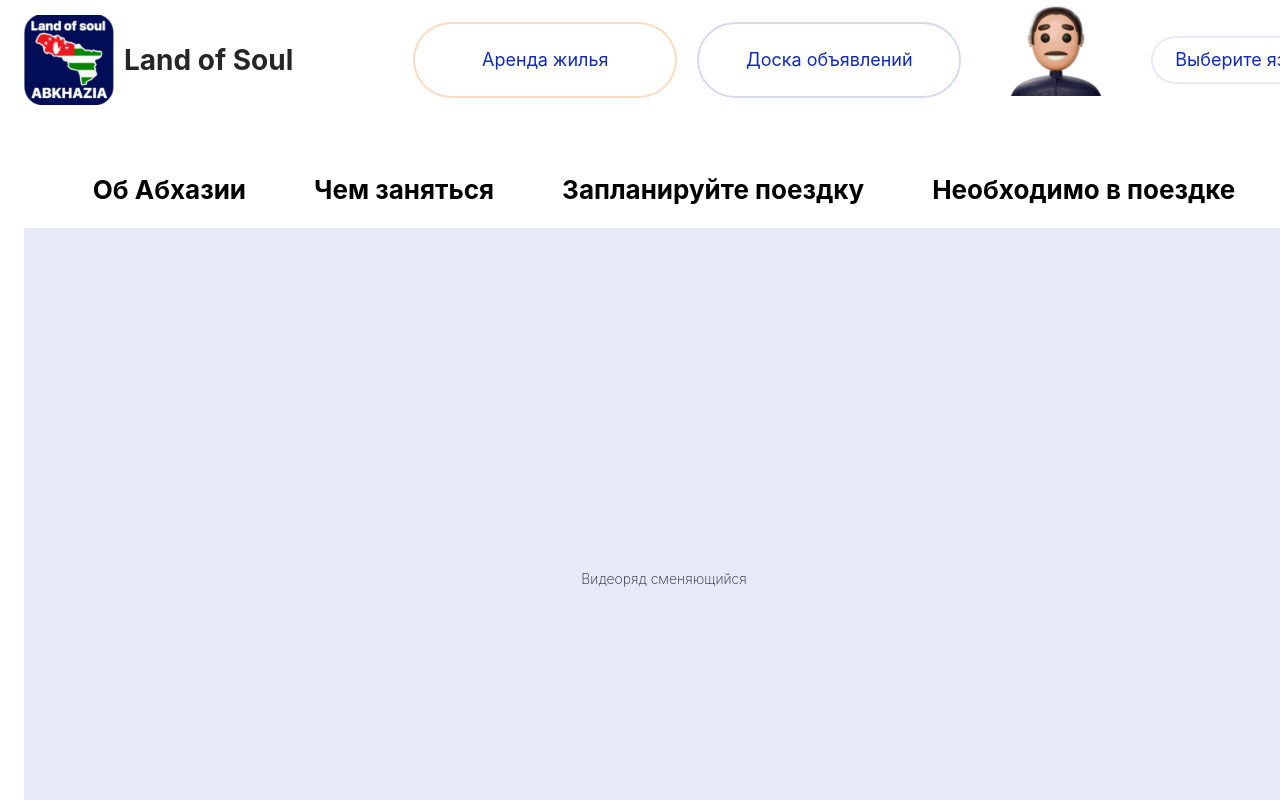
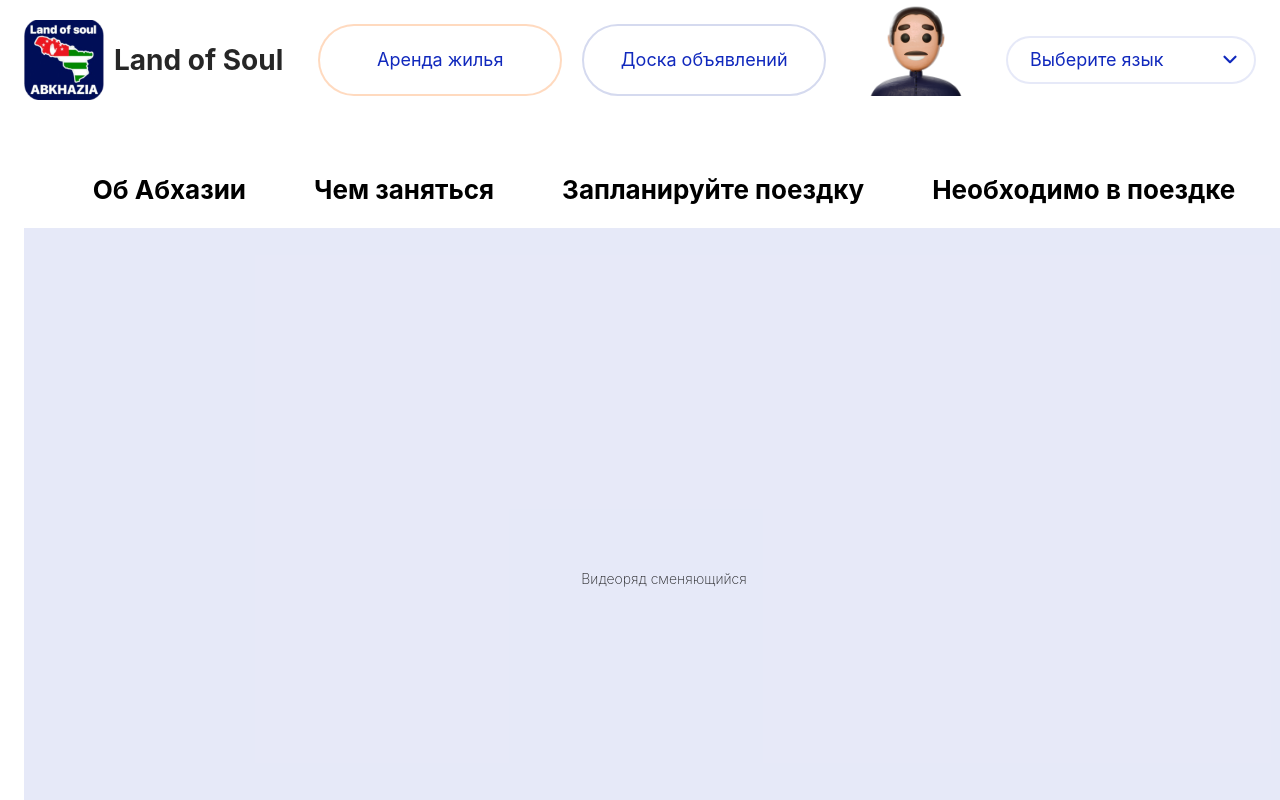
Before and after one commit to AAAlex2001/LOS, a Next.js app in the folder my-next-app/: page /Home/Home in a window 1280 px wide. Shown: the top 800 px of the page. Built offline with nearby package versions, Linux system fonts and the light colour scheme.

Commit message:
адаптив бургер меню

```diff
--- a/my-next-app/src/styles/components/Header.module.scss
+++ b/my-next-app/src/styles/components/Header.module.scss
@@ -1,41 +1,59 @@
+// Breakpoints
+$break-sm: 560px;
+$break-md: 768px;
+$break-lg: 1024px;
+$break-xl: 1440px;
+$break-xxl: 1920px;
+
+// --- Base Styles (Mobile First < 1024px) ---
 .header {
   position: relative;
   width: 100%;
   max-width: 1920px;
-  height: 120px;
+  height: 80px;
   margin: 0 auto;
   background: #ffffff;
-  padding: 0 24px;
+  padding: 0 16px;
   box-sizing: border-box;
-
   display: flex;
   align-items: center;
-  justify-content: flex-start;
-
-  // равномерный горизонтальный отступ между основными блоками (логотип, кнопки, человечек, селектор языка)
-  column-gap: 0;
-
-  // Decorative overflow allows the mascot image to overlap header on large screens
-  overflow: visible;
-
-  /* Default spacing for 1920px+ */
-  > .logoSection {
-    margin-right: 305px;
+  justify-content: space-between;
 }
 
-  > .nav {
-    margin-right: 99px;
-    gap: 32px;
+// Logo
+.logoSection {
+  display: flex;
+  align-items: center;
+  gap: 8px;
+  z-index: 1000; // Ensure logo is above overlay, but below the menu
 }
 
-  > .figureWrapper {
-    margin-right: 99px;
-  }
+.logoImage {
+  width: 60px;
+  height: 60px;
+  object-fit: cover;
 }
 
-/******** Burger Menu Button ********/
+.logoText {
+  font-family: 'Inter', sans-serif;
+  font-weight: 700;
+  font-size: 20px;
+  line-height: 1.1;
+  color: rgba(0, 0, 0, 0.85);
+  margin: 0;
+  white-space: nowrap;
+}
+
+// Desktop items - hidden on mobile
+.nav,
+.figureWrapper,
+.languageSelect {
+  display: none;
+}
+
+// --- Burger Menu ---
 .burgerButton {
-  display: none;
+  display: block; // Visible on mobile
   width: 48px;
   height: 48px;
   background: transparent;
@@ -43,7 +61,7 @@
   cursor: pointer;
   padding: 0;
   position: relative;
-  z-index: 1002;
+  z-index: 1002; // Above everything
 
   span {
     display: block;
@@ -59,37 +77,19 @@
     &:nth-child(1) {
       top: 14px;
     }
-
     &:nth-child(2) {
       top: 50%;
       transform: translate(-50%, -50%);
     }
-
     &:nth-child(3) {
       bottom: 14px;
     }
   }
-
-  &.active {
-    span:nth-child(1) {
-      top: 50%;
-      transform: translate(-50%, -50%) rotate(45deg);
 }
 
-    span:nth-child(2) {
-      opacity: 0;
-    }
-
-    span:nth-child(3) {
-      bottom: 50%;
-      transform: translate(-50%, 50%) rotate(-45deg);
-    }
-  }
-}
-
-/******** Mobile Menu Overlay ********/
+// --- Mobile Menu (Off-canvas) ---
 .mobileMenuOverlay {
-  display: none;
+  display: block; // Always in DOM for transitions
   position: fixed;
   top: 0;
   left: 0;
@@ -100,16 +100,12 @@
   opacity: 0;
   transition: opacity 0.3s ease;
   pointer-events: none;
-
-  &.active {
-    opacity: 1;
-    pointer-events: auto;
-  }
 }
 
-/******** Mobile Menu ********/
 .mobileMenu {
-  display: none;
+  display: flex;
+  flex-direction: column;
+  align-items: center;
   position: fixed;
   top: 0;
   right: -100%;
@@ -118,21 +114,54 @@
   height: 100%;
   background: #ffffff;
   box-shadow: -2px 0 10px rgba(0, 0, 0, 0.1);
-  z-index: 1000;
+  z-index: 1001;
   transition: right 0.3s ease;
   overflow-y: auto;
-  padding: 80px 24px 24px;
+  padding: 100px 24px 40px;
   box-sizing: border-box;
+  gap: 24px;
 
-  &.active {
+  .figureWrapper {
+    display: block;
+    position: static;
+    top: auto;
+    width: 100px;
+  }
+}
+
+// Active states for mobile menu
+.active {
+  &.mobileMenuOverlay {
+    opacity: 1;
+    pointer-events: auto;
+    backdrop-filter: blur(5px);
+    -webkit-backdrop-filter: blur(5px); /* For Safari */
+  }
+  &.mobileMenu {
     right: 0;
   }
+  &.burgerButton {
+    span:nth-child(1) {
+      top: 50%;
+      transform: translate(-50%, -50%) rotate(45deg);
+    }
+    span:nth-child(2) {
+      opacity: 0;
+    }
+    span:nth-child(3) {
+      bottom: 50%;
+      transform: translate(-50%, 50%) rotate(-45deg);
+    }
+  }
+}
 
+// Mobile Menu Content
 .mobileNavList {
   display: flex;
   flex-direction: column;
   gap: 16px;
-    margin-bottom: 32px;
+  margin-bottom: 0;
+  width: 100%;
 }
 
 .mobileNavButton {
@@ -145,7 +174,7 @@
   border: 2px solid #d5daef;
   border-radius: 100px;
   background: #ffffff;
-    font-family: "Inter", sans-serif;
+  font-family: 'Inter', sans-serif;
   font-weight: 400;
   font-size: 18px;
   line-height: 22px;
@@ -156,10 +185,6 @@
 
   &:hover {
     background: rgba(17, 41, 189, 0.05);
-    }
-
-    &.orangeOutline {
-      border-color: rgba(255, 107, 0, 0.25);
   }
 }
 
@@ -174,68 +199,80 @@
   background: #ffffff;
   border: 2px solid rgba(17, 41, 189, 0.1);
   border-radius: 100px;
-    margin-top: 24px;
-
-    .languageText {
-      font-family: "Inter", sans-serif;
-      font-weight: 400;
-      font-size: 18px;
-      line-height: 24px;
-      color: #1129bd;
+  margin-top: 0;
 }
 
-    .arrowIcon {
-      width: 22px;
-      height: 22px;
+// --- Tablet and smaller desktops ---
+@media (min-width: $break-md) { // 768px+
+  .header {
+    padding: 0 24px;
   }
+  .logoImage {
+    width: 70px;
+    height: 70px;
+  }
+  .logoText {
+    font-size: 24px;
   }
 }
 
-/******** Left – Logo section ********/
-.logoSection {
-  display: flex;
-  align-items: center;
-  gap: 10px;
+// --- Desktop Styles ---
+@media (min-width: $break-lg) { // 1024px+
+  // General Header layout
+  .header {
+    height: 120px;
+    justify-content: space-between;
+    overflow: visible;
 
-  .logoImage {
-    width: 100px;
-    height: 100px;
-    object-fit: cover;
-  }
-
-  .logoText {
-    font-family: "Inter", sans-serif;
-    font-style: normal;
-    font-weight: 700;
-    font-size: 32px;
-    line-height: 22px;
-    color: rgba(0, 0, 0, 0.85);
-    margin: 0;
-    white-space: nowrap;
+    > * {
+      flex-shrink: 0;
     }
   }
 
-/******** Center – Navigation ********/
+  // Hide mobile elements, show desktop ones
+  .burgerButton,
+  .mobileMenu,
+  .mobileMenuOverlay {
+    display: none;
+  }
+  .nav,
+  .languageSelect {
+    display: flex;
+  }
+  .figureWrapper {
+    display: block;
+  }
+
+  // Logo adjustments
+  .logoSection {
+    gap: 10px;
+    .logoImage {
+      width: 80px;
+      height: 80px;
+    }
+    .logoText {
+      font-size: 24px;
+    }
+  }
+
+  // Desktop Navigation
   .nav {
-  display: flex;
-  gap: 20px;
+    gap: 15px;
   }
 
   .navButton {
     display: flex;
     align-items: center;
     justify-content: center;
-  padding: 12px 10px;
-  width: 285px;
+    padding: 10px;
+    width: 190px;
     height: 48px;
     border: 2px solid transparent;
     border-radius: 100px;
     background: #ffffff;
-
-  font-family: "Inter", sans-serif;
-  font-style: normal;
+    font-family: 'Inter', sans-serif;
     font-weight: 400;
-  font-size: 20px;
+    font-size: 16px;
     line-height: 22px;
     color: #1129bd;
     text-align: center;
@@ -255,49 +292,12 @@
     border-color: #d5daef;
   }
 
-/******** Right – Language select ********/
-.languageText {
-  font-family: "Inter", sans-serif;
-  font-style: normal;
-  font-weight: 400;
-  font-size: 20px;
-  line-height: 24px;
-  text-align: center;
-  color: #1129bd;
-  flex: 1;
-  white-space: nowrap;
-  font-size: 18px;
-}
-
-.arrowIcon {
-  flex: 0 0 22px;
-}
-
-.languageSelect {
-  display: flex;
-  align-items: center;
-  justify-content: space-between;
-  gap: 6px;
-  padding: 0 13px 0 22px;
-  box-sizing: border-box;
-
-  width: 300px;
-  min-width: 170px;
-  height: 48px;
-
-  background: #ffffff;
-  border: 2px solid rgba(17, 41, 189, 0.1);
-  border-radius: 100px;
-
-  margin-left: auto;
-}
-
-/******** Decorative figure (guy) ********/
+  // Decorative Figure
   .figureWrapper {
     position: relative;
     top: -17px;
     flex-shrink: 0;
-  width: 137px;
+    width: 100px;
   }
 
   .figureImage {
@@ -306,49 +306,57 @@
     object-fit: contain;
   }
 
-/**************  Responsive ****************/
-
-// 1440px - 1919px
-@media (min-width: 1440px) and (max-width: 1919px) {
-  .header {
-    > .logoSection {
-      margin-right: 200px;
-    }
-    > .nav {
-      margin-right: 60px;
-      gap: 24px;
-    }
-    > .figureWrapper {
-      margin-right: 60px;
+  // Language Select
+  .languageSelect {
+    align-items: center;
+    justify-content: space-between;
+    gap: 6px;
+    padding: 0 13px 0 16px;
+    box-sizing: border-box;
+    width: 210px;
+    min-width: 170px;
+    height: 48px;
+    background: #ffffff;
+    border: 2px solid rgba(17, 41, 189, 0.1);
+    border-radius: 100px;
   }
 }
 
-  .nav .navButton {
-    width: 260px;
+// --- Medium Desktop ---
+@media (min-width: 1240px) {
+  .logoSection {
+    .logoText {
+      font-size: 28px;
+    }
+  }
+
+  .nav {
+    gap: 20px;
+  }
+
+  .navButton {
+    width: 220px;
+    font-size: 18px;
   }
 
   .languageSelect {
-    width: 280px;
+    width: 250px;
+    padding: 0 13px 0 22px;
+  }
+
+  .languageText {
+    font-size: 18px;
   }
 
   .figureWrapper {
-    width: 120px;
+    width: 110px;
   }
 }
 
-// 1240px - 1439px
-@media (min-width: 1240px) and (max-width: 1439px) {
+// --- Large Desktop ---
+@media (min-width: $break-xl) { // 1440px+
   .header {
-    > .logoSection {
-      margin-right: 120px;
-    }
-    > .nav {
-      margin-right: 40px;
-      gap: 20px;
-    }
-    > .figureWrapper {
-      margin-right: 40px;
-    }
+    // gap: 60px; // This was overriding space-between, so removing it.
   }
 
   .logoSection {
@@ -357,137 +365,84 @@
       height: 90px;
     }
     .logoText {
-      font-size: 28px;
+      font-size: 30px;
     }
   }
 
-  .nav .navButton {
-    width: 240px;
+  .nav {
+    gap: 24px;
+  }
+
+  .navButton {
+    width: 260px;
+    font-size: 20px;
+  }
+
+  .languageSelect {
+    width: 280px;
+  }
+
+  .languageText {
     font-size: 18px;
   }
 
+  .figureWrapper {
+    width: 120px;
+  }
+}
+
+// --- Extra Large Desktop ---
+@media (min-width: $break-xxl) { // 1920px+
+  .header {
+    // gap: 99px; // This was overriding space-between, so removing it.
+  }
+  .logoSection {
+    .logoImage {
+      width: 100px;
+      height: 100px;
+    }
+    .logoText {
+      font-size: 32px;
+    }
+  }
+
+  .nav {
+    gap: 32px;
+  }
+
+  .navButton {
+    width: 285px;
+  }
+
   .languageSelect {
-    width: 260px;
+    width: 300px;
   }
 
   .figureWrapper {
-    width: 110px;
+    width: 137px;
   }
 }
 
-// 768px - 1239px
-@media (min-width: 768px) and (max-width: 1239px) {
-  .header {
-    > .logoSection {
-      margin-right: 40px;
-    }
-    > .nav {
-      margin-right: 20px;
-      gap: 16px;
-    }
-    > .figureWrapper {
-      margin-right: 20px;
-    }
+// Common styles for language select and icons
+.languageText {
+  font-family: 'Inter', sans-serif;
+  font-weight: 400;
+  line-height: 24px;
+  color: #1129bd;
+  white-space: nowrap;
 }
 
-  .logoSection {
-    .logoImage {
-      width: 80px;
-      height: 80px;
-    }
-    .logoText {
-      font-size: 24px;
-    }
+.arrowIcon {
+  width: 22px;
+  height: 22px;
+  flex-shrink: 0;
 }
 
-  .nav .navButton {
-    width: 200px;
-    font-size: 16px;
-    padding: 10px 8px;
+// Common outline styles
+.orangeOutline {
+  border-color: rgba(255, 107, 0, 0.25);
 }
 
-  .languageSelect {
-    width: 220px;
-    font-size: 16px;
+.blueOutline {
+  border-color: #d5daef;
 }
-
-  .figureWrapper {
-    width: 100px;
-  }
-
-  .nav {
-    flex-wrap: wrap;
-    gap: 12px;
-    justify-content: center;
-  }
-
-  .navButton {
-    flex: 1 1 160px;
-    max-width: 200px;
-  }
-}
-
-// 320px - 767px - BURGER MENU
-@media (max-width: 767px) {
-  .header {
-    height: 80px;
-    padding: 16px 24px;
-    justify-content: space-between;
-
-    > .logoSection {
-      margin-right: 0;
-    }
-  }
-
-  .logoSection {
-    gap: 8px;
-
-    .logoImage {
-      width: 60px;
-      height: 60px;
-    }
-
-    .logoText {
-      font-size: 24px;
-    }
-  }
-
-  // Hide desktop navigation
-  .nav,
-  .languageSelect,
-  .figureWrapper {
-    display: none !important;
-  }
-
-  // Show burger button
-  .burgerButton {
-    display: block;
-  }
-
-  // Show mobile menu elements
-  .mobileMenu,
-  .mobileMenuOverlay {
-    display: block;
-  }
-}
-
-// Extra small mobile
-@media (max-width: 480px) {
-  .header {
-    padding: 12px 16px;
-  }
-
-  .logoSection {
-    .logoImage {
-      width: 50px;
-      height: 50px;
-    }
-    .logoText {
-      font-size: 20px;
-    }
-  }
-
-  .mobileMenu {
-    padding: 80px 16px 16px;
-  }
-}
```
Also changed, not shown: my-next-app/src/components/Header/Header.tsx (+14 -4 lines). Lines whose indentation alone changed are shown as unchanged.
